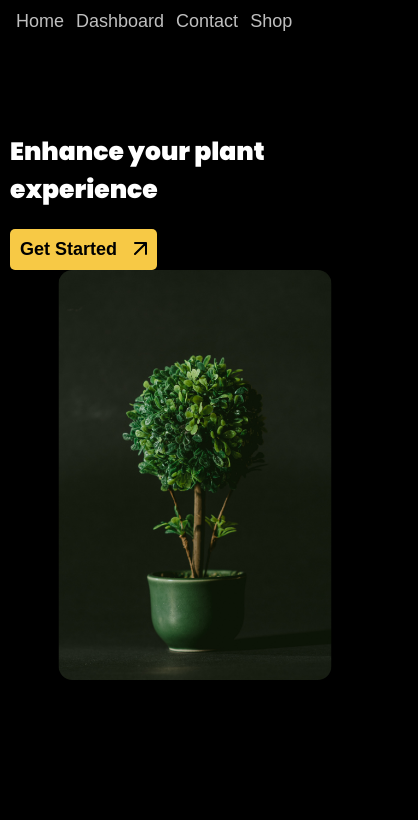
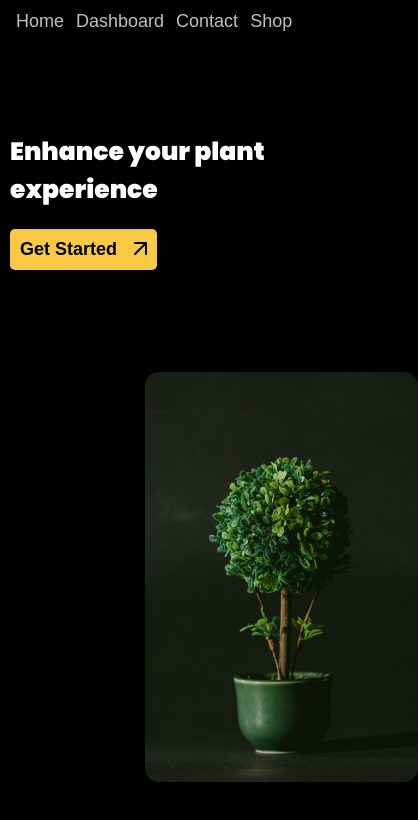
Before and after one commit to skakwy/planty, a plain HTML site: page index.html in a window 390 px wide. Shown: the whole page, 418 px wide, since content can reach past the window. Drawn offline with Linux system fonts and the light colour scheme.

Commit message:
Update index.html

```diff
--- a/index.html
+++ b/index.html
@@ -83,8 +83,10 @@
            }
         .mainPic{
             position: absolute;
+    top: 50%;
     left: 50%;
-    transform: translate(-50%, 0);
+    margin-top: -50px;
+    margin-left: -50px;
     width:70vw;
         }
     </style>
```
